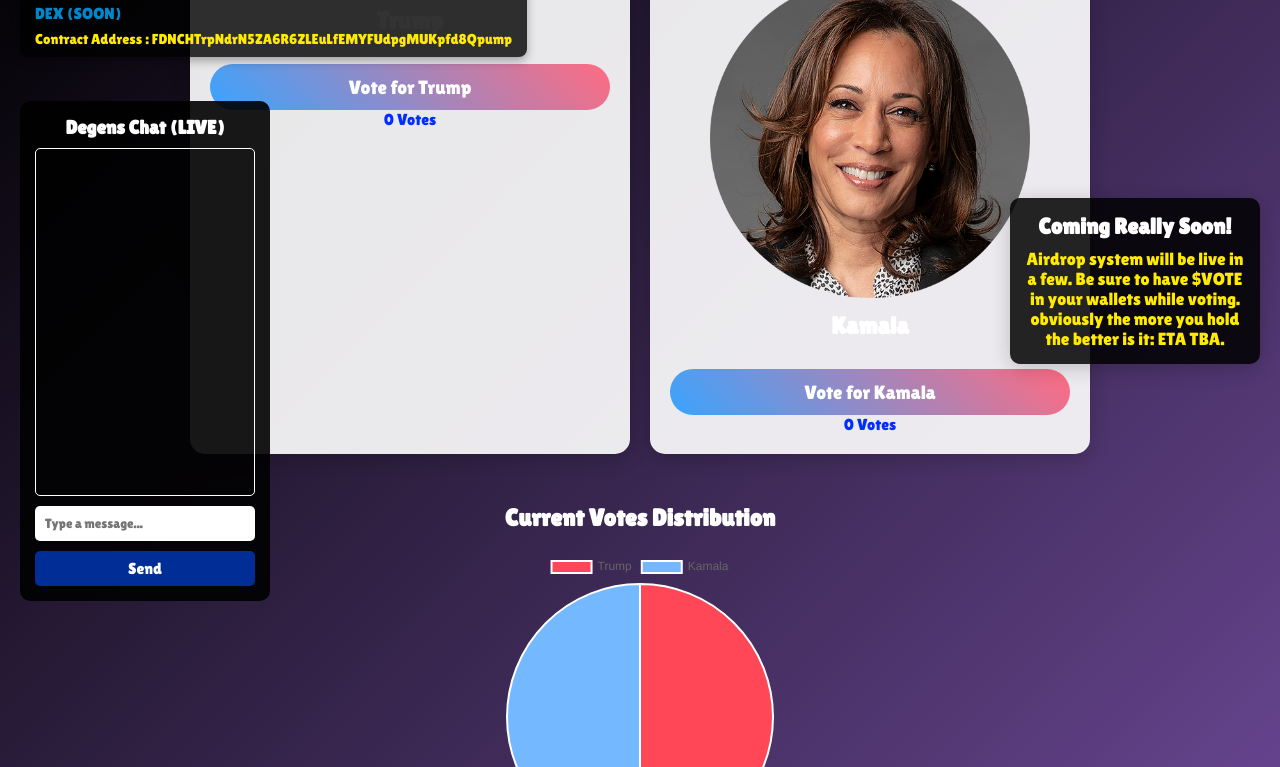
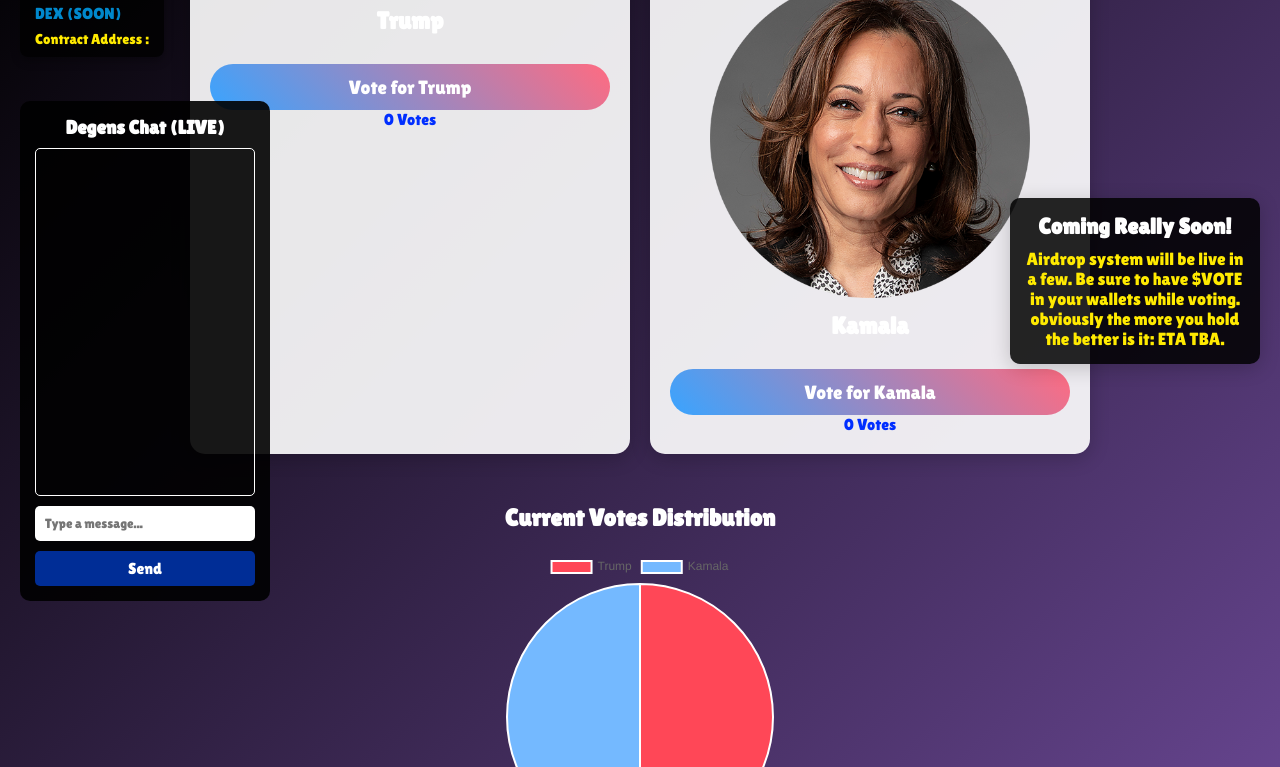
Before and after one commit to Alleyhustler/votefun, a website: page index.html in a window 1280 px wide. Shown: the part 119-886 px from the top of the page. Drawn offline with nearby package versions, Linux system fonts and the light colour scheme; no server answers.

Commit message:
Update index.html

```diff
--- a/index.html
+++ b/index.html
@@ -15,7 +15,7 @@
         <img src="Progetto senza titolo (43) (1).png" alt="Logo" class="logo">
         <a href="https://x.com/Votefun_" target="_blank" class="social-link twitter-link">Twitter</a>
         <a href="https://dexscreener.com/" target="_blank" class="social-link telegram-link">DEX (SOON)</a>
-        <p class="contract-address">Contract Address </Address>: FDNCHTrpNdrN5ZA6R6ZLEuLfEMYFUdpgMUKpfd8Qpump</p>
+        <p class="contract-address">Contract Address </Address>: </p>
     </div>
     <div class="wallet-container">
         <button id="connect-wallet" class="connect-wallet">Connect Wallet</button>
```
